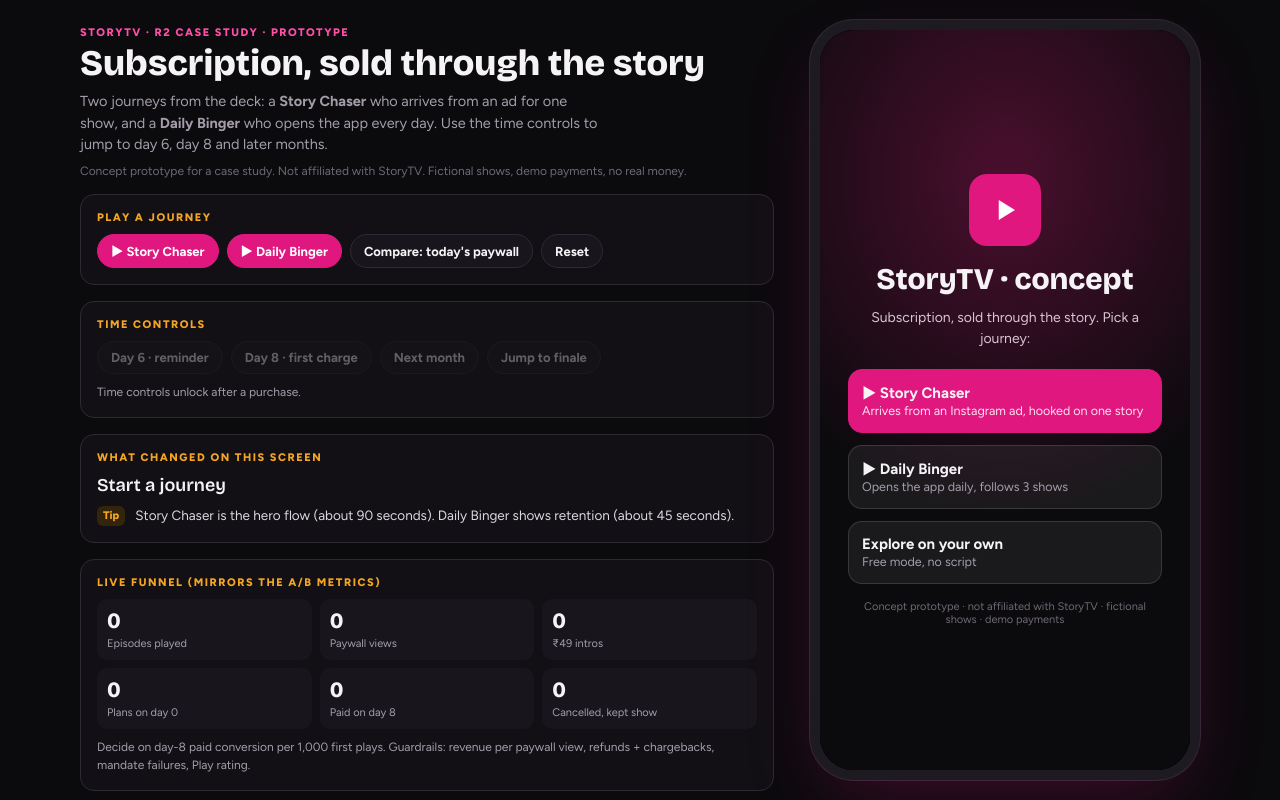
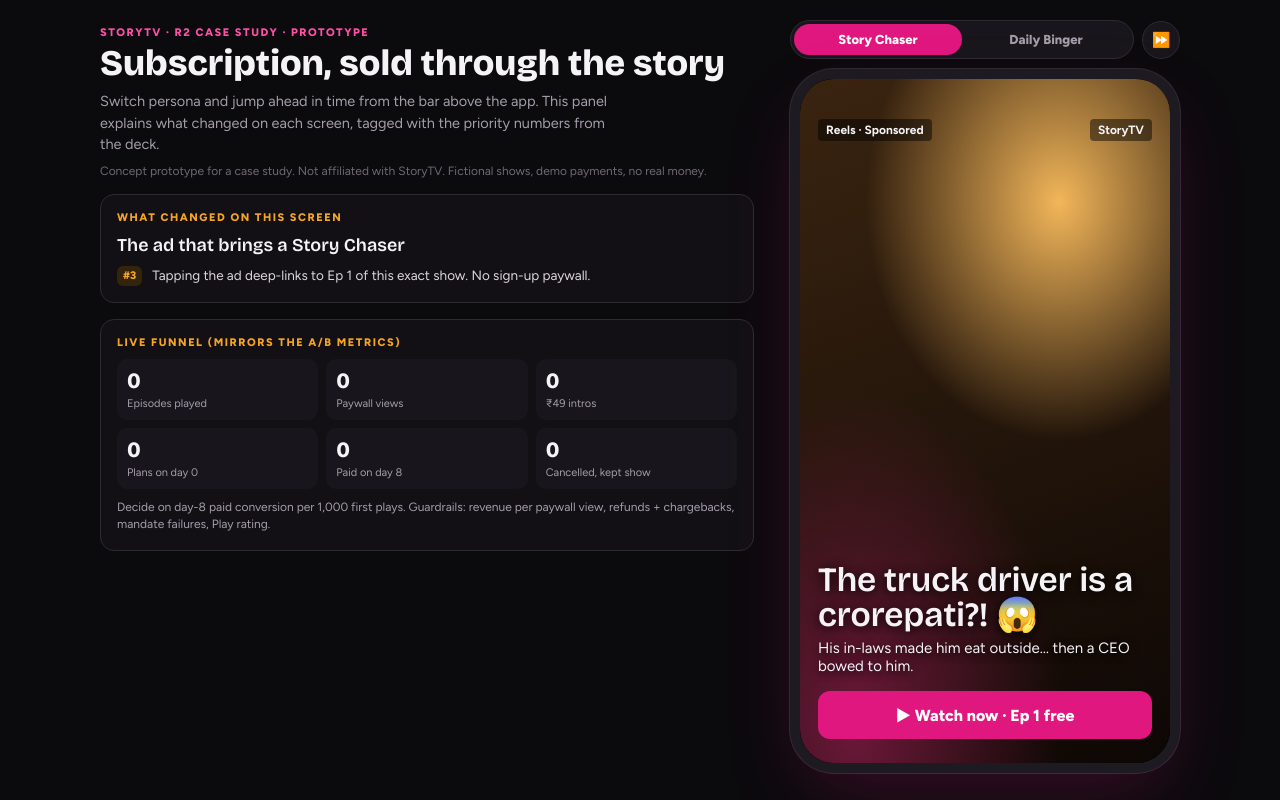
Before and after one commit to dhuriaishika-dot/storytv-concept, a plain HTML site: page index.html in a window 1280 px wide. Drawn offline with nearby package versions, Linux system fonts and the light colour scheme; a web font is replaced by a local one.

Commit message:
Add files via upload

```diff
--- a/index.html
+++ b/index.html
@@ -360,6 +360,33 @@
     .guide-fab { display: grid; place-items: center; position: absolute; z-index: 65; top: 4px; left: 50%; transform: translateX(-50%); height: 26px; padding: 0 10px; border-radius: 999px; background: var(--note); color: #000; font-weight: 800; font-size: 11.5px; }
   }
   .guide-close { display: none; }
+
+  /* ---------- App-only layout + demo bar ---------- */
+  .stage { grid-template-columns: minmax(0, 1fr) 390px !important; max-width: 1080px; }
+  .info-btn { display: none; width: 38px; height: 38px; border-radius: 50%; background: var(--surface); border: 1px solid var(--line); font-size: 16px; font-weight: 800; }
+  .phone-wrap { position: static !important; justify-self: center; width: 100%; max-width: 390px; display: grid; gap: 10px; }
+  .phone { width: 100% !important; height: min(820px, calc(100dvh - 96px)) !important; }
+  .demo-bar { display: flex; align-items: center; gap: 8px; }
+  .seg-switch { flex: 1; display: grid; grid-template-columns: 1fr 1fr; background: var(--surface); border: 1px solid var(--line); border-radius: 999px; padding: 3px; }
+  .seg-switch button { border-radius: 999px; padding: 8px 6px; font-weight: 800; font-size: 13px; color: var(--muted); }
+  .seg-switch button.on { background: var(--accent); color: #fff; }
+  .jump { position: relative; }
+  .jump summary { list-style: none; cursor: pointer; width: 38px; height: 38px; border-radius: 50%; background: var(--surface); border: 1px solid var(--line); display: grid; place-items: center; font-size: 15px; }
+  .jump summary::-webkit-details-marker { display: none; }
+  .jump[open] summary { border-color: var(--accent); }
+  .jump-menu { position: absolute; right: 0; top: 46px; z-index: 200; width: 240px; background: var(--surface); border: 1px solid var(--line); border-radius: 14px; padding: 6px; box-shadow: 0 20px 50px -10px #000; display: grid; }
+  .jump-h { margin: 6px 10px 6px; font-size: 11px; font-weight: 800; letter-spacing: .08em; color: var(--muted); text-transform: uppercase; }
+  .jump-menu button { text-align: left; padding: 9px 10px; border-radius: 10px; display: grid; }
+  .jump-menu button:hover:not([disabled]) { background: var(--surface-2); }
+  .jump-menu button b { font-size: 13.5px; } .jump-menu button span { font-size: 11.5px; color: var(--muted); }
+  .jump-menu button[disabled] { opacity: .35; cursor: not-allowed; }
+  @media (max-width: 900px) {
+    .stage { grid-template-columns: 1fr !important; max-width: 430px; }
+    .info-btn { display: grid; place-items: center; }
+    body { padding-block: 8px; }
+    .phone { height: calc(100dvh - 72px) !important; border-radius: 22px; }
+  }
+
   @media (prefers-reduced-motion: reduce) { *, *::before, *::after { animation: none !important; transition: none !important; } }
 </style>
 </head>
@@ -369,25 +396,11 @@
     <div>
       <div class="row" style="justify-content:space-between;align-items:center">
         <div class="eyebrow">StoryTV · R2 case study · prototype</div>
-        <button class="chip-btn guide-close" id="guideClose">✕ Close guide</button>
+        <button class="chip-btn guide-close" id="guideClose">✕ Close</button>
       </div>
       <h1>Subscription, sold through the story</h1>
-      <p class="lede">Two journeys from the deck: a <b>Story Chaser</b> who arrives from an ad for one show, and a <b>Daily Binger</b> who opens the app every day. Use the time controls to jump to day 6, day 8 and later months.</p>
+      <p class="lede">Switch persona and jump ahead in time from the bar above the app. This panel explains what changed on each screen, tagged with the priority numbers from the deck.</p>
       <p class="disclaimer">Concept prototype for a case study. Not affiliated with StoryTV. Fictional shows, demo payments, no real money.</p>
-    </div>
-    <div class="panel">
-      <h2>Play a journey</h2>
-      <div class="row">
-        <button class="chip-btn primary" data-g="chaser">▶ Story Chaser</button>
-        <button class="chip-btn primary" data-g="binger">▶ Daily Binger</button>
-        <button class="chip-btn" data-g="compare">Compare: today's paywall</button>
-        <button class="chip-btn" data-g="reset">Reset</button>
-      </div>
-    </div>
-    <div class="panel">
-      <h2>Time controls</h2>
-      <div class="row" id="timeRow"></div>
-      <p class="foot" id="timeNote"></p>
     </div>
     <div class="panel" aria-live="polite">
       <h2>What changed on this screen</h2>
@@ -407,8 +420,15 @@
       <p class="foot">Decide on day-8 paid conversion per 1,000 first plays. Guardrails: revenue per paywall view, refunds + chargebacks, mandate failures, Play rating.</p>
     </div>
   </aside>
-
   <div class="phone-wrap">
+    <div class="demo-bar" role="toolbar" aria-label="Demo controls">
+      <div class="seg-switch" role="tablist" aria-label="Persona">
+        <button data-g="chaser" role="tab" id="pChaser">Story Chaser</button>
+        <button data-g="binger" role="tab" id="pBinger">Daily Binger</button>
+      </div>
+      <button class="info-btn" data-g="openGuide" aria-label="Open guide">ⓘ</button>
+      <details class="jump" id="jump"><summary aria-label="Jump ahead">⏩</summary><div class="jump-menu" id="jumpMenu"></div></details>
+    </div>
     <div class="phone" id="phone" aria-label="StoryTV concept app"></div>
   </div>
 </div>
@@ -485,7 +505,7 @@
   const fresh = () => ({
     screen: "home", tab: "home", show: "truck", ep: 1, journey: null,
     watched: new Set(), adUnlocked: new Set(), adUsedToday: false,
-    follows: ["truck", "rishte", "saas"], splash: true, genre: "All", myList: new Set(),
+    follows: ["truck", "rishte", "saas"], splash: false, genre: "All", myList: new Set(),
     sub: null, // { kind: "intro"|"plan", plan, status: "intro"|"active"|"cancelled", owned: [show], months: 0, billDay: 13, day: 0 }
     day: 0, plan: "monthly", billDay: 13,
     sheet: null, upi: null, chat: null, compare: false, ad: null,
@@ -801,7 +821,7 @@
 
   // ---------- Guide panel ----------
   function notes() {
-    if (S.splash) return ["Start a journey", [["Tip", "Story Chaser is the hero flow (about 90 seconds). Daily Binger shows retention (about 45 seconds)."]]];
+    if (S.splash) return ["Start a journey", [["Tip", "Story Chaser is the hero flow (about 90 seconds). Daily Binger shows retention (about 45 seconds). Use ⏩ above the app to jump to day 6, day 8 or next month."]]];
     if (S.compare) return ["Today's StoryTV paywall", [["Baseline", "One plan (₹1 for 1 day → ₹699 / quarter), no close button, shown at sign-up and after a fixed Ep 3."]]];
     if (S.ad && S.ad.kind === "insta") return ["The ad that brings a Story Chaser", [["#3", "Tapping the ad deep-links to Ep 1 of this exact show. No sign-up paywall."]]];
     if (S.ad) return ["1 ad unlock a day", [["#11", "Closing the paywall isn't a dead end, but nothing is free all the way: 1 unlock a day, and unlocked stays unlocked."]]];
@@ -825,24 +845,25 @@
     return map[S.screen] || ["Explore", [["Scope", "Not changed in this concept."]]];
   }
 
-  function timeButtons() {
-    const row = document.getElementById("timeRow"), note = document.getElementById("timeNote");
-    const s = S.sub;
-    const b = (label, act, on) => `<button class="chip-btn" data-g="${act}" ${on ? "" : "disabled"}>${label}</button>`;
-    row.innerHTML =
-      b("Day 6 · reminder", "day6", s && s.status === "intro") +
-      b("Day 8 · first charge", "day8", s && (s.status === "intro" || (s.status === "cancelled" && s.kind === "intro" && !s.d8))) +
-      b("Next month", "month", s && s.status === "active" && s.plan !== "weekly") +
-      b("Jump to finale", "finale", subOn() || (s && s.owned.length));
-    note.textContent = s ? `Demo date: ${fmt(S.day)} · ${s.status === "intro" ? "intro week" : s.status === "active" ? `${PLANS[s.plan].name}${s.plan === "monthly" ? `, ${s.months} month(s) paid` : ""}` : "cancelled"}` : "Time controls unlock after a purchase.";
-  }
-
-  function renderGuide() {
+  function renderBar() {
     const [t, list] = notes();
     document.getElementById("noteTitle").textContent = t;
     document.getElementById("notes").innerHTML = list.map(([k, v]) => `<li><span class="tag">${k}</span><span>${v}</span></li>`).join("");
     for (const [id, key] of [["mPlays","plays"],["mPw","pw"],["mIntro","intro"],["mPlan","plan"],["mPaid","paid"],["mKept","kept"]]) document.getElementById(id).textContent = S.m[key];
-    timeButtons();
+    document.getElementById("pChaser").classList.toggle("on", S.journey === "chaser");
+    document.getElementById("pBinger").classList.toggle("on", S.journey === "binger");
+    document.getElementById("pChaser").setAttribute("aria-selected", S.journey === "chaser");
+    document.getElementById("pBinger").setAttribute("aria-selected", S.journey === "binger");
+    const s = S.sub;
+    const item = (label, sub, act, on) => `<button data-g="${act}" ${on ? "" : "disabled"}><b>${label}</b><span>${sub}</span></button>`;
+    document.getElementById("jumpMenu").innerHTML =
+      `<p class="jump-h">Demo date: ${fmt(S.day)}</p>` +
+      item("Day 6", "WhatsApp reminder", "day6", s && s.status === "intro") +
+      item("Day 8", "First charge", "day8", s && (s.status === "intro" || (s.status === "cancelled" && s.kind === "intro" && !s.d8))) +
+      item("Next month", "Renewal reminder", "month", s && s.status === "active" && s.plan !== "weekly") +
+      item("Finale", "Last episode", "finale", subOn() || (s && s.owned.length)) +
+      item("Today's StoryTV", "Current paywall, for comparison", "compare", true) +
+      item("Restart", "Start this journey again", "restart", true);
   }
 
   // ---------- Render ----------
@@ -858,9 +879,8 @@
     if (S.chat) html += overlayChat();
     if (S.compare) html += overlayToday();
     if (S.splash) html += overlaySplash();
-    html += `<button class="guide-fab" data-g="openGuide">Guide</button>`;
     phone.innerHTML = html;
-    renderGuide();
+    renderBar();
     if (S.screen === "player" && !S.sheet && !S.ad && !S.chat && !S.compare && !S.splash && !S.upi) startProgress();
     if (S.ad && S.ad.kind === "unlock") startAd();
   }
@@ -917,7 +937,8 @@
       case "chaser": reset(); S.journey = "chaser"; S.follows = ["saas"]; S.ad = { kind: "insta", show: "truck" }; break;
       case "binger": reset(); S.journey = "binger"; ["truck:1","truck:2","truck:3","truck:4","truck:5","truck:6","rishte:1","rishte:2","rishte:3"].forEach(x => S.watched.add(x)); S.m.plays = 9; S.plan = "monthly"; break;
       case "compare": S.compare = true; S.splash = false; break;
-      case "reset": S = fresh(); break;
+      case "restart": return guideAction(S.journey || "chaser");
+      case "openGuide": document.getElementById("guide").classList.add("open"); return;
       case "day6": if (S.sub && S.sub.status === "intro") { S.day = S.sub.start + 6; S.chat = "day6"; S.sheet = null; } break;
       case "day8":
         if (S.sub) {
@@ -927,13 +948,14 @@
         } break;
       case "month": if (S.sub && S.sub.status === "active") { S.chat = "renew"; S.sheet = null; } break;
       case "finale": S.show = (S.sub && S.sub.owned[0]) || "truck"; S.ep = SHOWS[S.show].total; S.screen = "player"; S.sheet = null; S.chat = null; break;
-      case "openGuide": document.getElementById("guide").classList.add("open"); return;
     }
-    if (g !== "openGuide") document.getElementById("guide").classList.remove("open");
+    document.getElementById("jump").open = false;
+    document.getElementById("guide").classList.remove("open");
     render();
   }
-  document.querySelector(".guide").addEventListener("click", (e) => { const b = e.target.closest("[data-g]"); if (b && !b.disabled) guideAction(b.dataset.g); });
   document.getElementById("guideClose").addEventListener("click", () => document.getElementById("guide").classList.remove("open"));
+  document.querySelector(".demo-bar").addEventListener("click", (e) => { const b = e.target.closest("[data-g]"); if (b && !b.disabled) guideAction(b.dataset.g); });
+  document.addEventListener("click", (e) => { const j = document.getElementById("jump"); if (j.open && !j.contains(e.target)) j.open = false; });
 
   phone.addEventListener("click", (e) => {
     const el = e.target.closest("[data-act],[data-open],[data-ep],[data-tab],[data-plan],[data-day],[data-g],[data-genre]");
@@ -987,7 +1009,7 @@
     render();
   });
 
-  render();
+  guideAction("chaser");
   if ("serviceWorker" in navigator && location.protocol.startsWith("http")) navigator.serviceWorker.register("sw.js").catch(() => {});
 })();
 </script>
```
